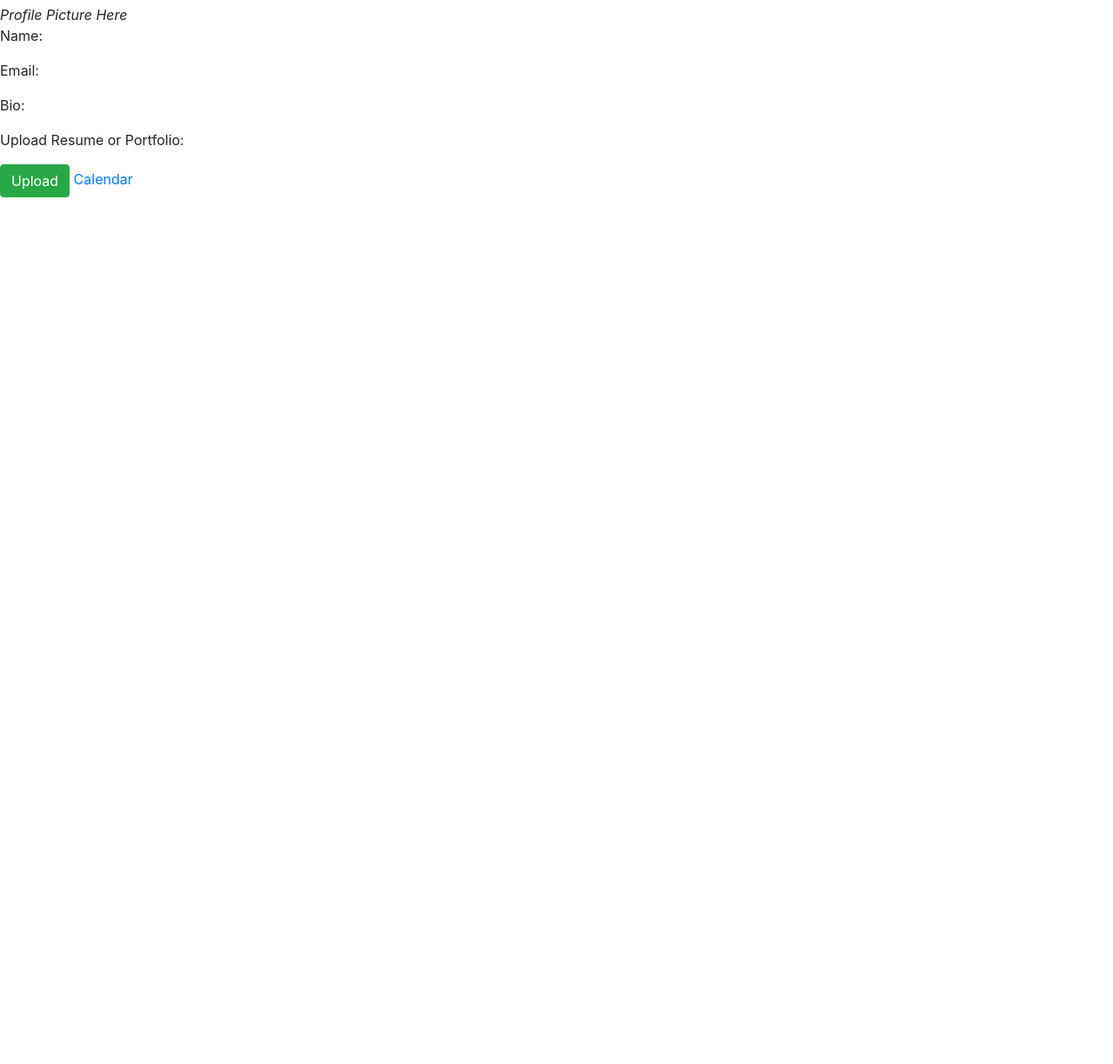
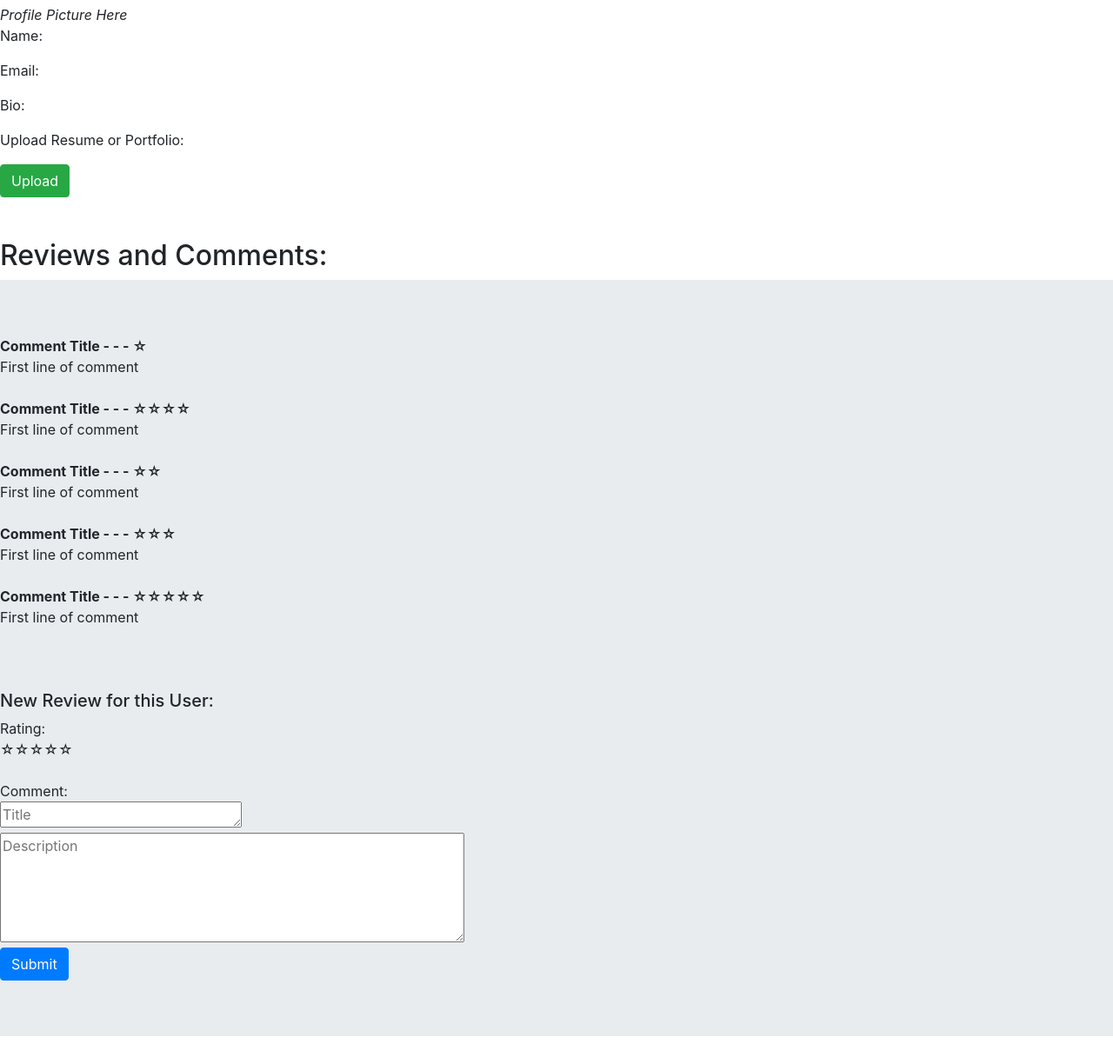
Before and after one commit to matthewcockrell/skilletz, a Django app: page /profile in a window 1280 px wide. Shown: the part 311-1535 px from the top of the page at 87% size. Before the commit the page ends 538 px from the top, so only its background shows below. Run offline with Django 3.2, Linux system fonts and the light colour scheme; a user stored in the database is signed in; some libraries are stand-ins or nearby versions.

Commit message:
Add comments section on profile page

```diff
--- a/pages/templates/pages/login_base.html
+++ b/pages/templates/pages/login_base.html
@@ -14,7 +14,7 @@
      UVA Email:
      <input type = "text" name="email"><br>
 
-     Passsword:
+     Password:
      <input type = "text" name="password"><br>
 
      <input type = "submit" value = "Login"><br><br>
--- a/pages/templates/pages/profile.html
+++ b/pages/templates/pages/profile.html
@@ -5,6 +5,9 @@
 {% block pagename %}Profile{% endblock %}
 
 {% block content %}
+
+{% load crispy_forms_tags %}
+
 <div>
 	<div class="jumbotron jumbotron-fluid">
 		<div class="container">
@@ -20,9 +23,46 @@
 			<p>Bio: </p>
 			<p>Upload Resume or Portfolio: </p>
 			<button type="submit" class="btn btn-success">Upload</button>
-			<a href="https://skilletz-app.herokuapp.com/availability">Calendar</a>
 		</section>
 	</div>
 </div>
 
+<br><br>
+<section>
+	 <H2 class="display-6"> Reviews and Comments: </H2>
+	 <div class = "jumbotron jumbotron-fluid">
+		 <div = "container">
+		 <b> Comment Title  - - -   <span>☆</b> <br>	First line of comment <br><br>
+		 <b> Comment Title  - - -   <span>☆</span><span>☆</span><span>☆</span><span>☆</b> <br>	First line of comment <br><br>
+		 <b> Comment Title  - - -   <span>☆</span><span>☆</span> <br>	</b>First line of comment <br><br>
+		 <b> Comment Title  - - -   <span>☆</span><span>☆</span><span>☆</b> <br>	First line of comment <br><br>
+		 <b> Comment Title  - - -   <span>☆</span><span>☆</span><span>☆</span><span>☆</span><span>☆ </b><br>	First line of comment <br><br>
+		 <br><br>
+		 <H5 class="display-6"> New Review for this User: </H5>
+
+
+		 <form>
+		{{form|crispy}}
+
+			<!--Code for star rating from https://css-tricks.com/star-ratings/-->
+	 		<link rel="stylesheet" type="text/css" href="{% static 'pages/stars.css' %}">
+	 		Rating:
+			<div class="rating">
+	 		 	<span>☆</span><span>☆</span><span>☆</span><span>☆</span><span>☆</span>
+	 		</div>
+		</form>
+			<!----------------------------------------------------------------->
+
+		 <br>Comment:<br>
+			 <form>
+				 <textarea rows="1" cols="25" placeholder="Title"></textarea> <br>
+				 <textarea rows="5" cols="50" placeholder="Description"></textarea> <br>
+			 	 <button type="submit" class="btn btn-primary">Submit</button>
+				 </form>
+			</div>
+	</section>
+
+
+
+
 {% endblock %}
```
Also changed, not shown: db.sqlite3, 4 other files.
